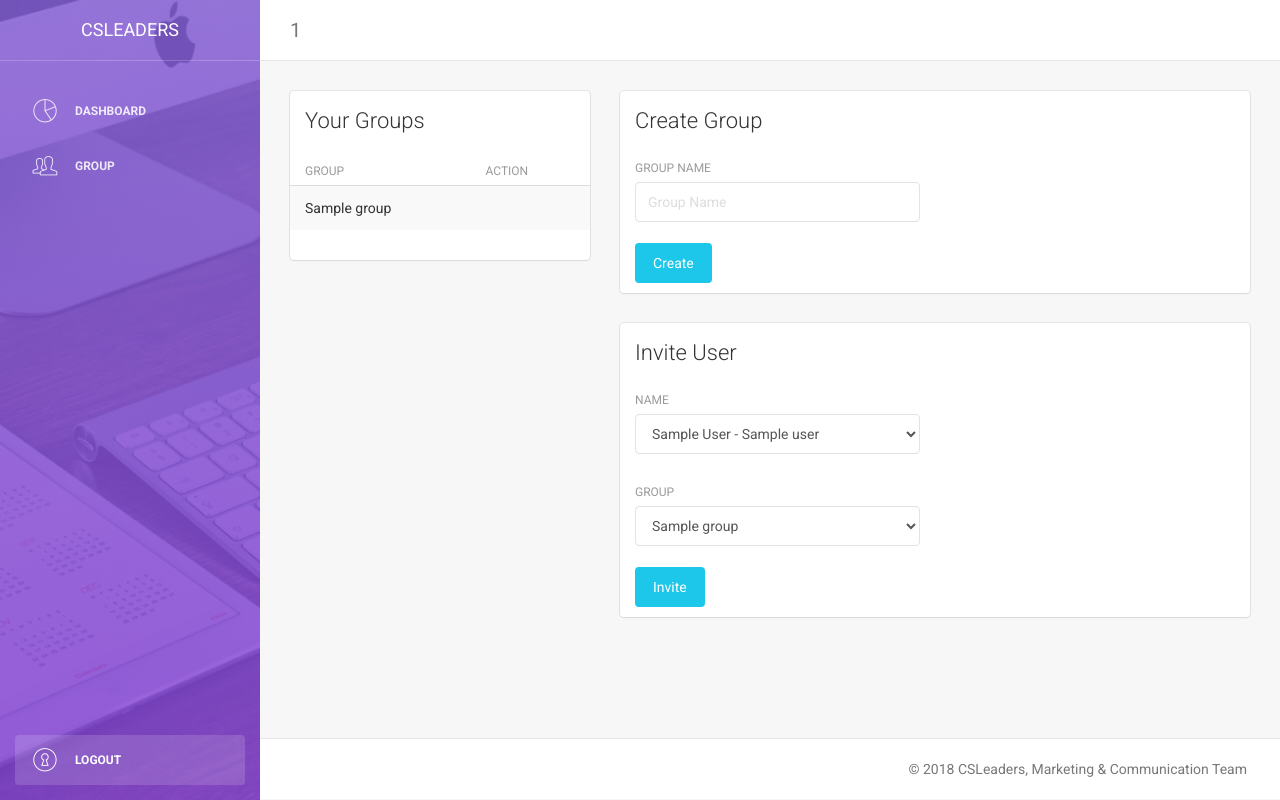
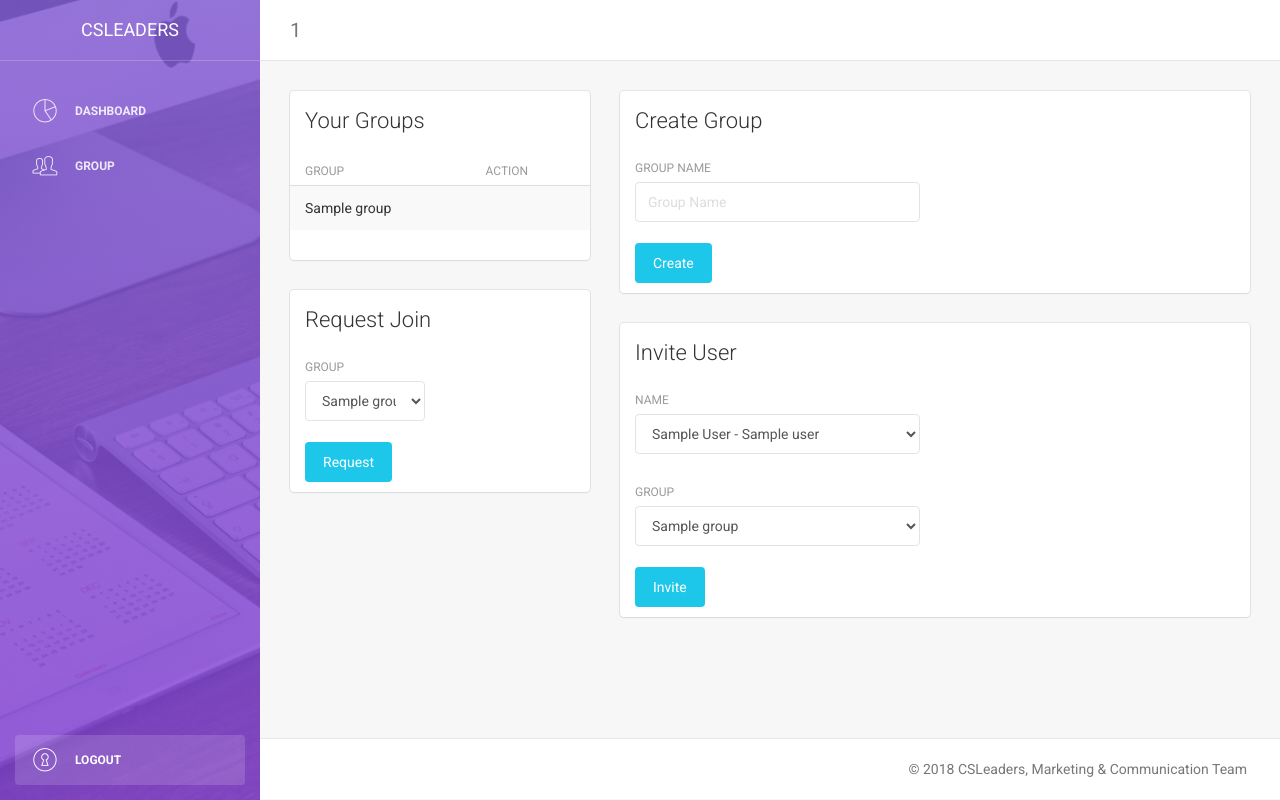
Before and after one commit to yukinotenshi/CSLeaders-Web-Portal, a Flask app: template templates/group.html in a window 1280 px wide. Run offline with Flask 2, Linux system fonts and the light colour scheme; the template is opened without the code that fills it: most values are stand-ins (such as "Sample title", 1, 10 or a date in 2020); some libraries are stand-ins or nearby versions.

Commit message:
added request join group

```diff
--- a/templates/group.html
+++ b/templates/group.html
@@ -2,6 +2,8 @@
 {% block body %}
 <div class="row">
     <div class="col-md-4">
+        <div class="row">
+            <div class="col-md-12">
                 <div class="card">
                     <div class="header">
                         <h4 class="title">Your Groups</h4>
@@ -35,6 +37,34 @@
                         <p class="category">You don't have any group</p>
                     </div>
                     {% endif %}
+                </div>
+            </div>
+        </div>
+        <div class="row">
+            <div class="col-md-12">
+                <div class="card">
+                    <div class="header">
+                        <h4 class="title">Request Join</h4>
+                    </div>
+                    <div class="content">
+                        <form action="{{url_for('group.request')}}" method="POST" id="request">
+                            <div class="row">
+                                <div class="col-md-6">
+                                    <div class="form-group">
+                                        <label>Group</label>
+                                        <select name="group" form="request" class="form-control">
+                                            {% for group in groups %}
+                                                <option value={{group.id}}>{{group.name}}</option>
+                                            {% endfor %}
+                                        </select>
+                                    </div>
+                                </div>
+                            </div>
+                            <button type="submit" class="btn btn-info btn-fill">Request</button>
+                        </form>
+                    </div>
+                </div>
+            </div>
         </div>
     </div>
     <div class="col-md-8">
```
Also changed, not shown: group.py (+16 -0 lines). Lines whose indentation alone changed are shown as unchanged.
